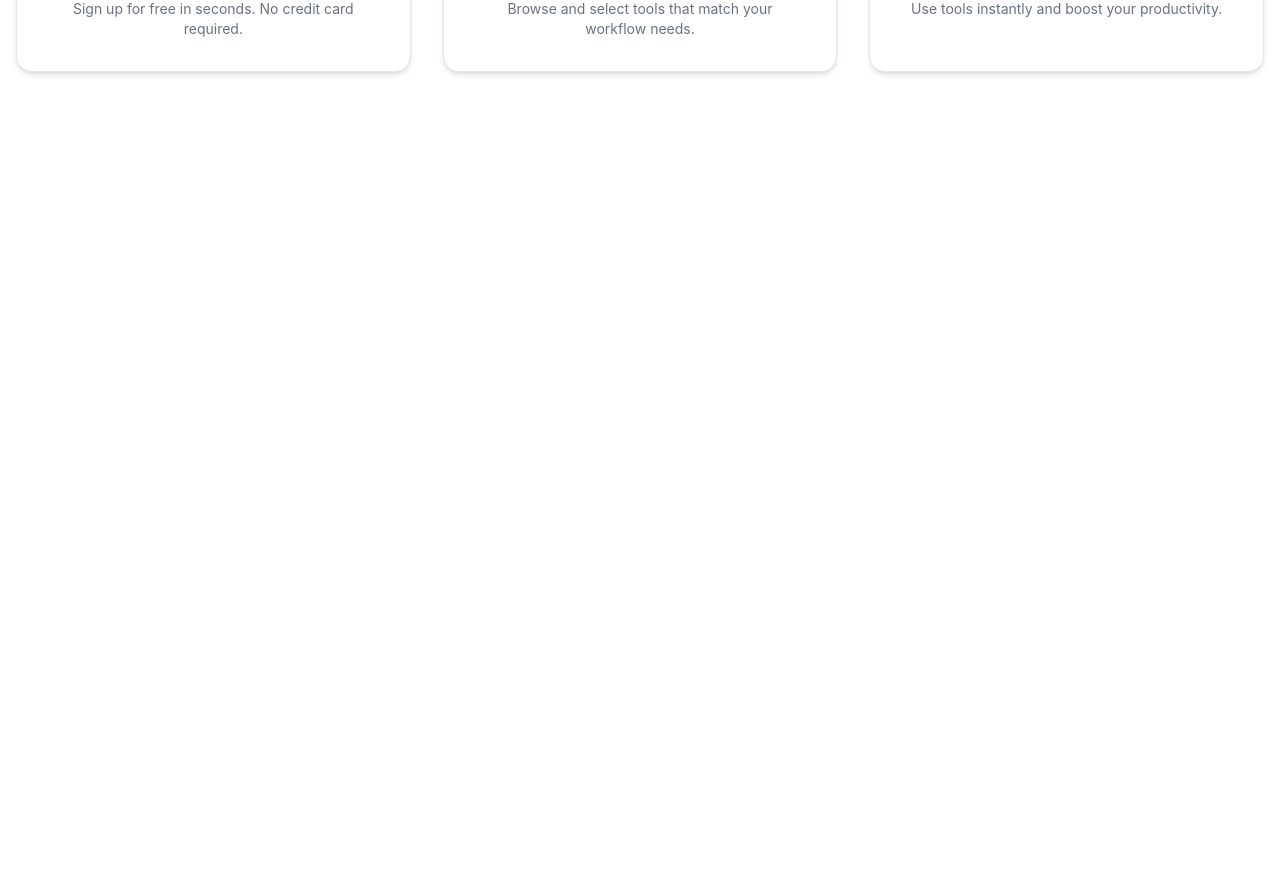
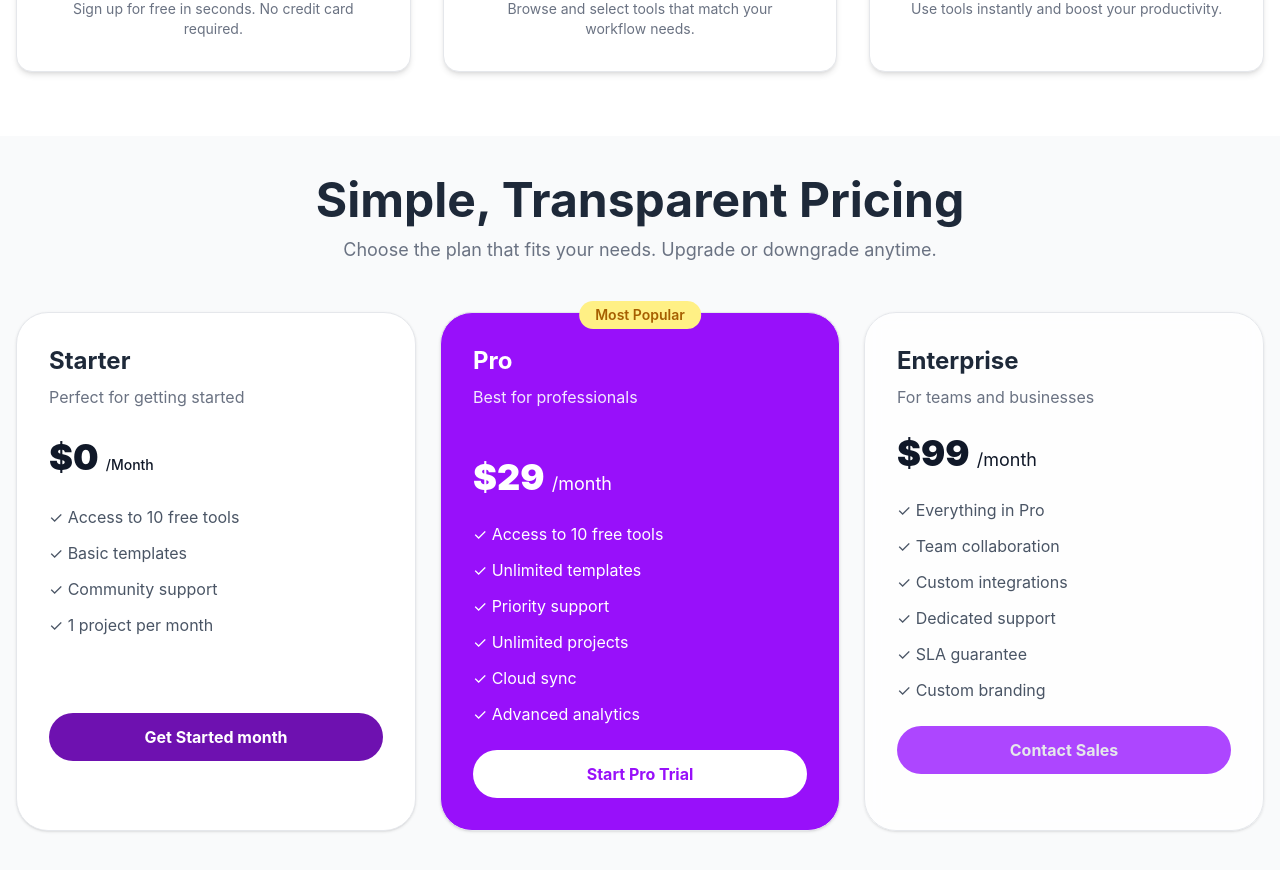
Before and after one commit to Mamun123123123/B13-A6-DigiTools-Platform, a React (Vite) app: page / in a window 1280 px wide. Shown: the part 2280-3150 px from the top of the page. Before the commit the page ends 2416 px from the top, so only its background shows below. Built offline with nearby package versions, Linux system fonts and the light colour scheme.

Commit message:
simple pricing section

```diff
--- a/src/App.jsx
+++ b/src/App.jsx
@@ -5,6 +5,7 @@ import Banner from './banner/Banner'
 import State from './State/State'
 import MainSection from './MainSection/MainSection'
 import Started from './Started/Started'
+import SimplePricing from './Simple/SimplePricing'
 
 const App = () => {
     const [cart, setCart] = useState([]);
@@ -29,6 +30,7 @@ const App = () => {
         addToCart={addToCart}
         removeFromCart={removeFromCart}/>
         <Started />
+        <SimplePricing />
     </>
   )
 }
--- /dev/null
+++ b/src/Simple/SimplePricing.jsx
@@ -0,0 +1,96 @@
+import React from 'react'
+
+const SimplePricing = () => {
+  return (
+    <>
+     <div className="bg-gray-50 py-10 px-4">
+      <div className="text-center mb-12 space-y-3">
+        <h2 className="text-4xl md:text-4xl font-bold lg:text-5xl text-gray-800">
+          Simple, Transparent Pricing
+        </h2>
+        <p className="text-gray-500 text-lg">
+          Choose the plan that fits your needs. Upgrade or downgrade anytime.
+        </p>
+      </div>
+
+      <div className="flex flex-col md:flex-row justify-between gap-6 max-w-7xl mx-auto">
+        <div className="flex-1 p-8 bg-white backdrop-blur-sm border border-gray-200 rounded-4xl shadow-sm hover:shadow-2xl hover:shadow-purple-100/50  space-y-7">
+          <div className="space-y-2">
+            <h2 className="text-2xl font-bold text-gray-800">Starter</h2>
+            <p className="text-gray-500">Perfect for getting started </p>
+          </div>
+
+          <h2 className="text-4xl font-black text-gray-900">
+            $0 <span className="text-sm font-medium">/Month</span>
+          </h2>
+
+          <ul className="space-y-3 text-gray-600">
+            <li className="flex items-center">✓ Access to 10 free tools</li>
+            <li className="flex items-center">✓ Basic templates</li>
+            <li className="flex items-center">✓ Community support </li>
+            <li className="flex items-center">✓ 1 project per month</li>
+          </ul>
+
+          <button className="mt-12 w-full py-3 bg-purple-800 hover:bg-purple-600 text-white font-bold rounded-full transition-colors">
+            Get Started month
+          </button>
+        </div>
+
+        <div className="  flex-1 p-8 bg-purple-600 backdrop-blur-sm border text-white border-gray-200 rounded-4xl shadow-sm hover:shadow-2xl  space-y-6">
+          <div className="space-y-2 relative">
+            <h2 className="text-2xl font-bold">Pro</h2>
+            <p className="text-purple-100">Best for professionals </p>
+          </div>
+          <div className="flex justify-center">
+            <p className="absolute -top-3 left-1/2 -translate-x-1/2 bg-yellow-200 rounded-full px-4 py-1 text-sm text-yellow-700 font-semibold whitespace-nowrap">
+              Most Popular
+            </p>
+          </div>
+
+          <h2 className="text-4xl font-black text-white">
+            $29 <span className="text-lg font-normal">/month</span>
+          </h2>
+
+          <ul className="space-y-3">
+            <li className="flex items-center">✓ Access to 10 free tools</li>
+            <li className="flex items-center">✓ Unlimited templates</li>
+            <li className="flex items-center">✓ Priority support</li>
+            <li className="flex items-center">✓ Unlimited projects</li>
+            <li className="flex items-center">✓ Cloud sync</li>
+            <li className="flex items-center">✓ Advanced analytics</li>
+          </ul>
+
+          <button className="w-full py-3 bg-white hover:bg-gray-100 text-purple-600 font-bold rounded-full transition-colors">
+            Start Pro Trial
+          </button>
+        </div>
+        <div className="flex-1 p-8 bg-white/80 backdrop-blur-sm border border-gray-200 rounded-4xl shadow-sm hover:shadow-2xl space-y-6">
+          <div className="space-y-2">
+            <h2 className="text-2xl font-bold text-gray-800">Enterprise</h2>
+            <p className="text-gray-500">For teams and businesses </p>
+          </div>
+
+          <h2 className="text-4xl font-black text-gray-900">
+            $99 <span className="text-lg font-normal">/month</span>
+          </h2>
+
+          <ul className="space-y-3 text-gray-600">
+            <li className="flex items-center">✓ Everything in Pro</li>
+            <li className="flex items-center">✓ Team collaboration</li>
+            <li className="flex items-center">✓ Custom integrations </li>
+            <li className="flex items-center">✓ Dedicated support</li>
+            <li className="flex items-center">✓ SLA guarantee</li>
+            <li className="flex items-center">✓ Custom branding </li>
+          </ul>
+
+          <button className="w-full py-3 bg-purple-500 hover:bg-purple-600 text-gray-200 font-bold rounded-full transition-colors">
+            Contact Sales
+          </button>
+        </div>
+      </div>
+    </div>
+    </>
+  )
+}
+
+export default SimplePricing
```
